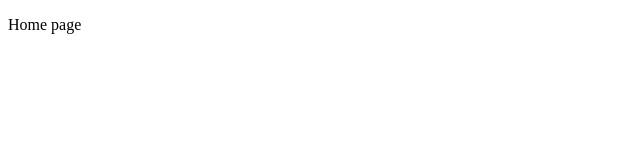
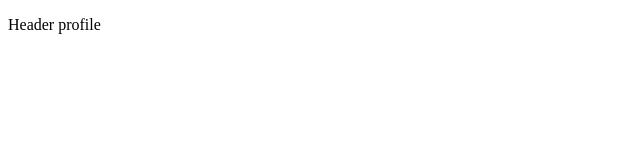
Before and after one commit to FilipGadzo1/website, a React (Create React App) app: page / in a window 1280 px wide. Shown: the top 160 px of the page, without its empty margins (0-640 px from the left). Built offline with nearby package versions, Linux system fonts and the light colour scheme.

Commit message:
Adding headerProfile

```diff
--- /dev/null
+++ b/src/components/HeaderProfile.tsx
@@ -0,0 +1,15 @@
+import Reat, {ReactElement} from 'react';
+
+export interface HeaderProfileProps {
+    label: string;
+}
+
+export const HeaderProfile: React.FC<HeaderProfileProps> = ({
+    label
+}: HeaderProfileProps): ReactElement => {
+    return(
+        <p>{label}</p>
+    )
+}
+
+export default HeaderProfile;
--- a/src/pages/Home.tsx
+++ b/src/pages/Home.tsx
@@ -1,4 +1,5 @@
 import React, {ReactElement} from 'react';
+import HeaderProfile from '../components/HeaderProfile'
 
 export interface HomeProps{
 
@@ -8,7 +9,7 @@ const Home: React.FC<HomeProps> = ({
 
 }: HomeProps): ReactElement =>{
     return(
-        <p>Home page</p>
+        <HeaderProfile label={"Header profile"}/>
     )
 }
 
```
